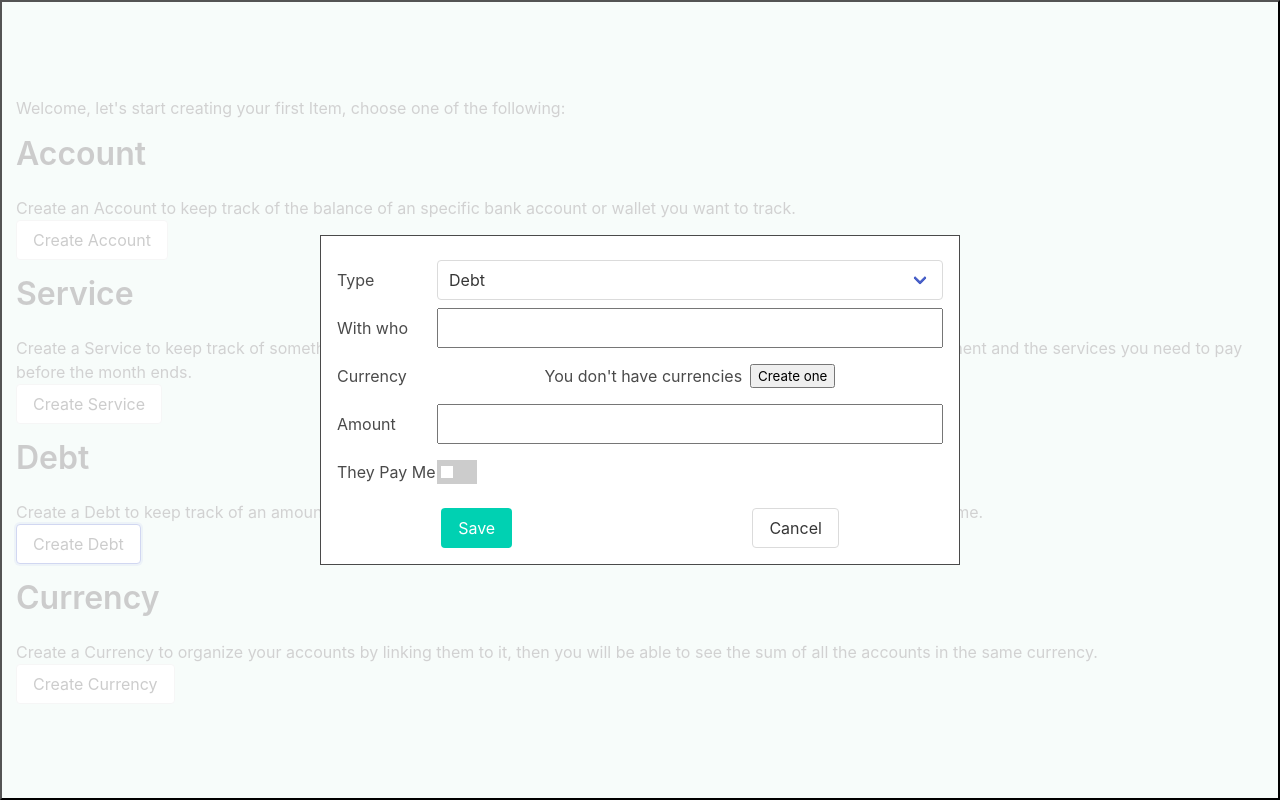
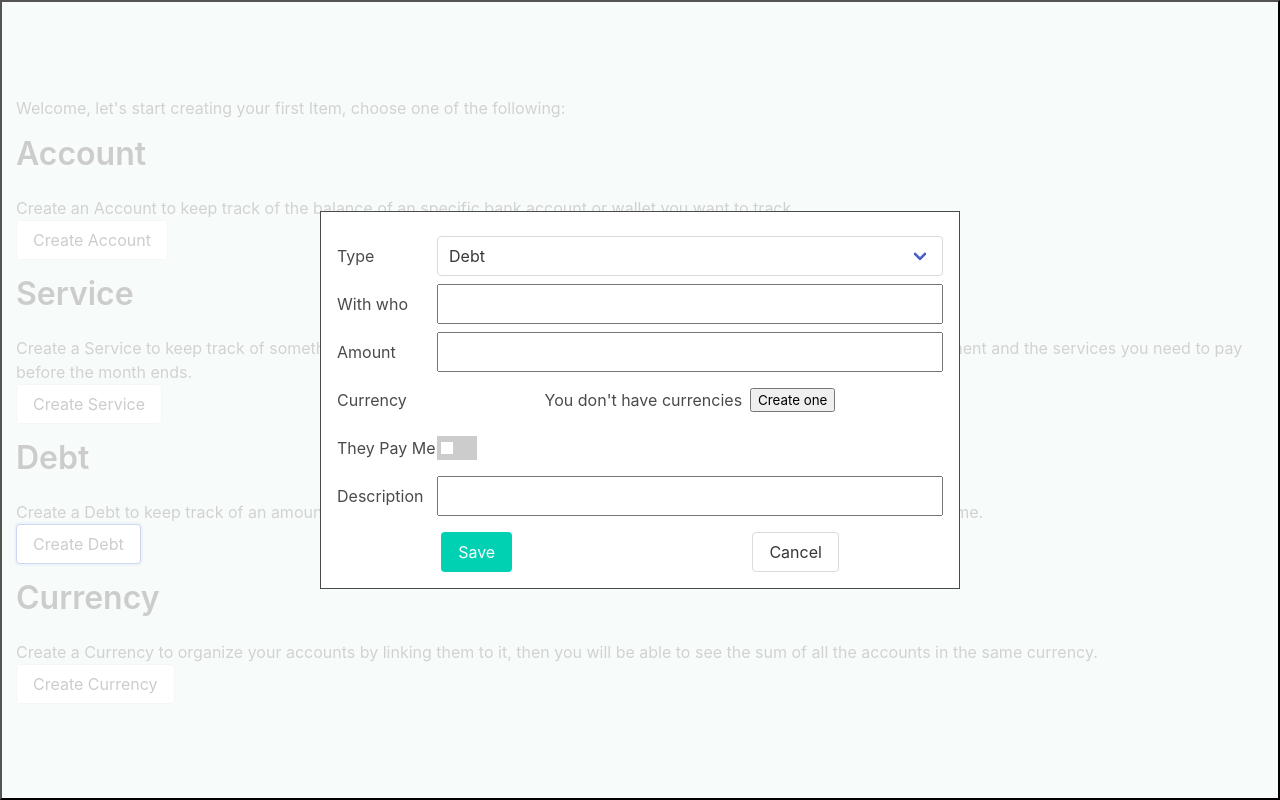
Before and after one commit to juanfrvera/finances, a SvelteKit app: page / in a window 1280 px wide. Both pictures are taken after a click on the button "Create Debt". Built offline with nearby package versions, Linux system fonts and the light colour scheme.

Commit message:
feat: added description to debt

```diff
--- a/src/routes/item-edit/renders/debt-edit-render.svelte
+++ b/src/routes/item-edit/renders/debt-edit-render.svelte
@@ -10,14 +10,19 @@
 	<label for="who-input">With who</label>
 	<input bind:value={config.withWho} id="who-input" class="input-stretch" />
 </div>
-<CurrencySelect bind:value={config.currency} />
 <div class="label-and-input">
 	<label for="amount-input">Amount</label>
 	<input bind:value={config.amount} id="amount-input" type="number" class="input-stretch" />
 </div>
+<CurrencySelect bind:value={config.currency} />
 <div class="label-and-input">
 	<label for="is-manual-input">They Pay Me</label>
 	<div class="switch-container">
 		<Switch bind:checked={config.theyPayMe} />
 	</div>
 </div>
+<!-- Description -->
+<div class="label-and-input">
+	<label for="description-input">Description</label>
+	<input bind:value={config.description} id="description-input" class="input-stretch" />
+</div>
--- a/src/routes/item-see/renders/debt-see-render.svelte
+++ b/src/routes/item-see/renders/debt-see-render.svelte
@@ -15,7 +15,7 @@
 			};
 			showChangePaidDateButton: boolean;
 		};
-		payDirectionString?: string;
+		payInfo?: string;
 	} = {};
 
 	onMount(() => {
@@ -26,7 +26,10 @@
 			showChangePaidDateButton: isPaid
 		};
 
-		view.payDirectionString = DebtLogic.calculatePayStateString(data);
+		view.payInfo = DebtLogic.calculatePayStateString(data);
+		if (data.config.description && data.config.description.length > 0) {
+			view.payInfo += ` ${data.config.description}`;
+		}
 	});
 
 	function markAsPaidClicked() {
@@ -60,7 +63,7 @@
 
 {#if view != null}
 	<div class="debt-see">
-		<div>{view.payDirectionString}</div>
+		<div>{view.payInfo}</div>
 		<div>{data.config.amount} {data.config.currency}</div>
 		{#if view.payDate != undefined}
 			{#if view.payDate.showPaidDate}
--- a/src/typings.d.ts
+++ b/src/typings.d.ts
@@ -25,6 +25,7 @@ export interface ICurrencyConfig {
 }
 export interface IDebtConfig {
     withWho: string;
+    description: string;
     amount: number;
     currency: string;
     theyPayMe: boolean;
@@ -64,5 +65,6 @@ export interface IDebtCreationConfig {
     amount?: number;
     currency?: string;
     theyPayMe?: boolean;
+    description?: string;
 }
 //#endregion
```
